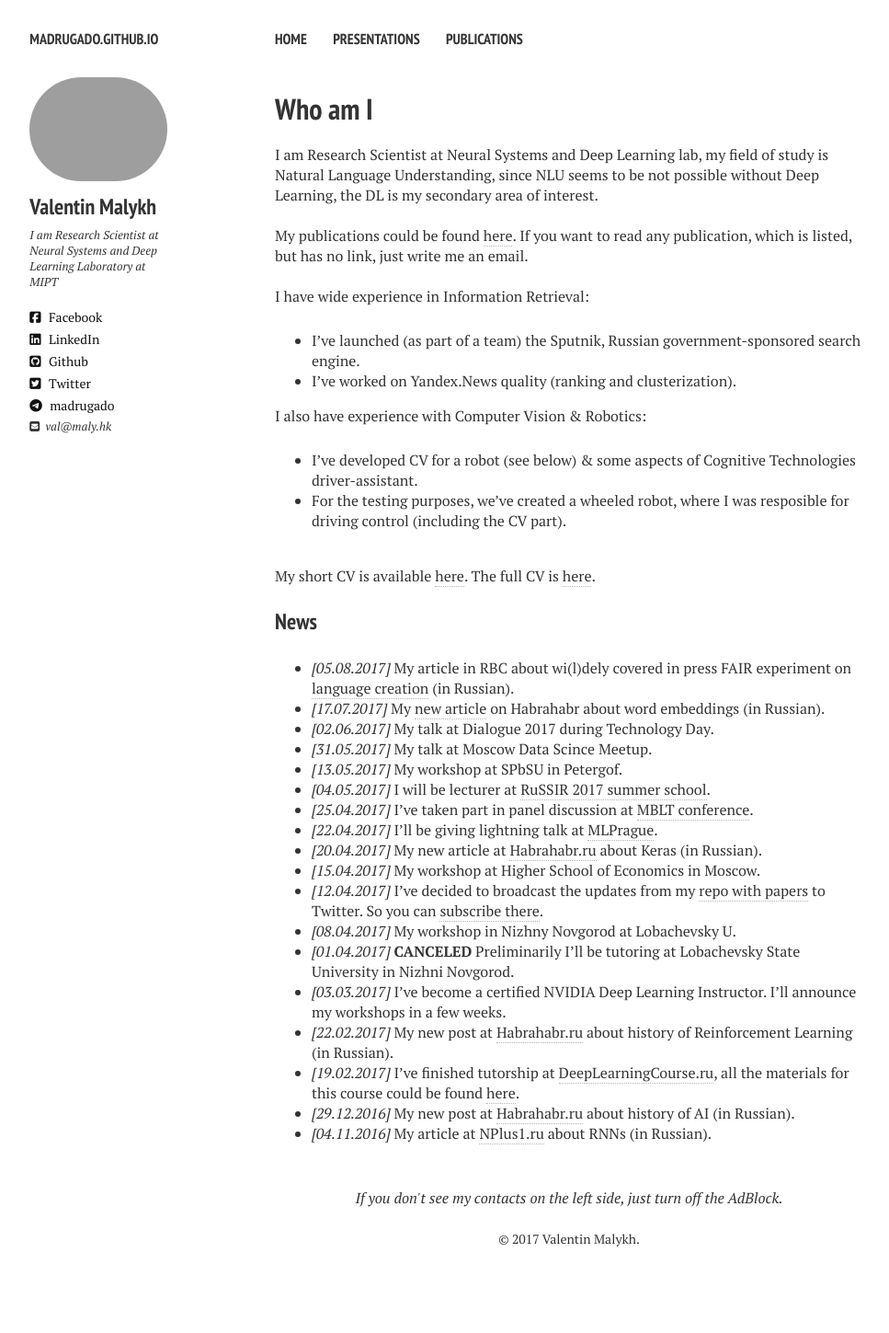
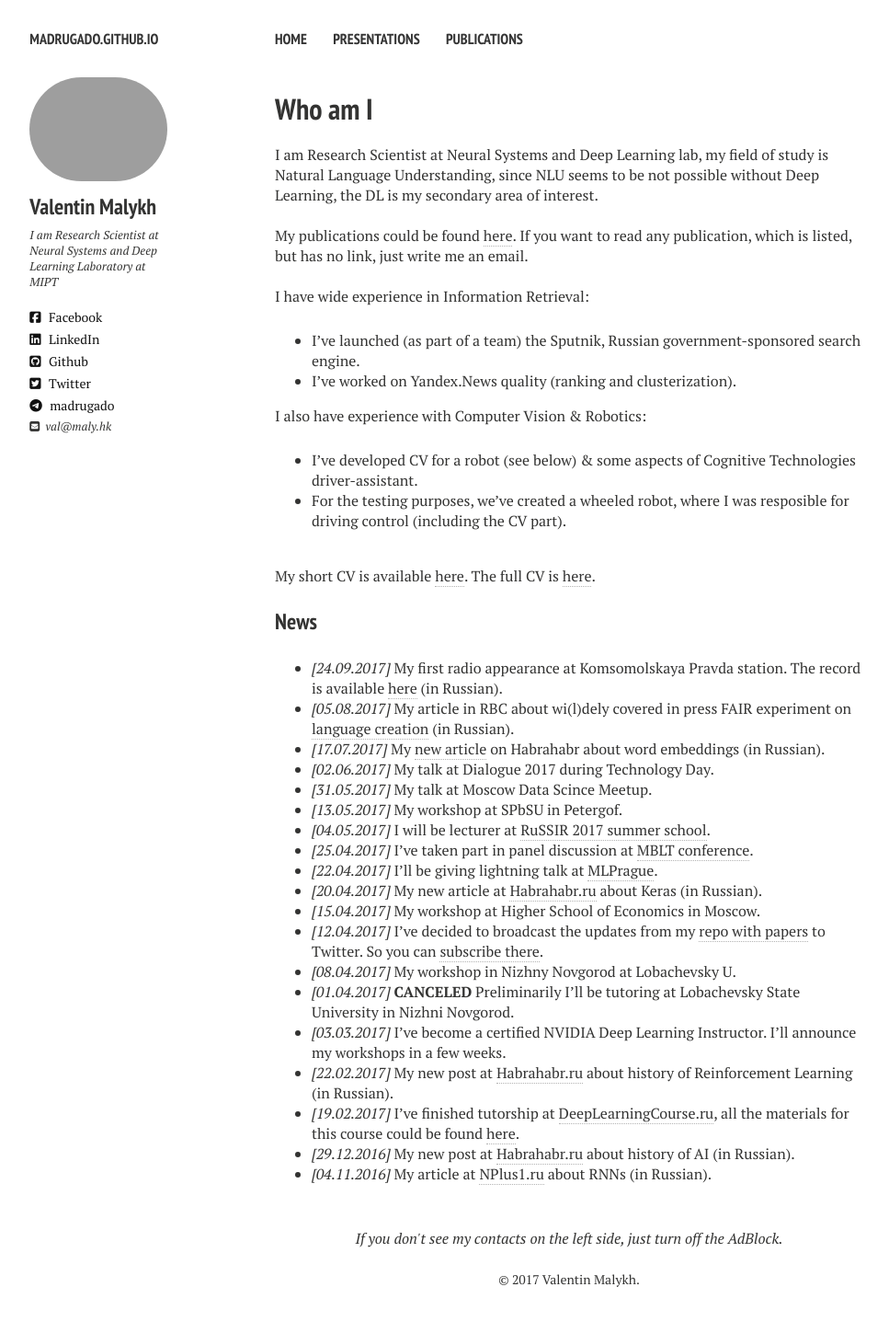
Before and after one commit to madrugado/madrugado.github.io, a Jekyll site: the page built from index.md, in a window 1280 px wide. Shown: the whole page at 92% size, without its empty margins (21-988 px from the left). Built offline with Jekyll 4.4.1, drawn with Linux system fonts in a browser that asks for light colours; nearby versions of some CDN libraries; before the commit the page ends 1405 px from its top, so only the background shows below that.

Commit message:
UPD: radio

```diff
--- a/index.md
+++ b/index.md
@@ -24,6 +24,7 @@ I also have experience with Computer Vision & Robotics:
 My short CV is available [here](resume/one-page-cv.pdf). The full CV is [here](https://www.dropbox.com/s/ce0d73trfwtfc7h/academic_CV2.pdf?dl=1).
 
 ### News
+- *[24.09.2017]* My first radio appearance at Komsomolskaya Pravda station. The record is available [here](https://www.kp.ru/radio/guest/827003/) (in Russian).
 - *[05.08.2017]* My article in RBC about wi(l)dely covered in press FAIR experiment on [language creation](http://www.rbc.ru/opinions/technology_and_media/04/08/2017/598453329a7947214bab8e50) (in Russian).
 - *[17.07.2017]* My [new article](https://habrahabr.ru/company/ods/blog/329410/
 ) on Habrahabr about word embeddings (in Russian).
```
